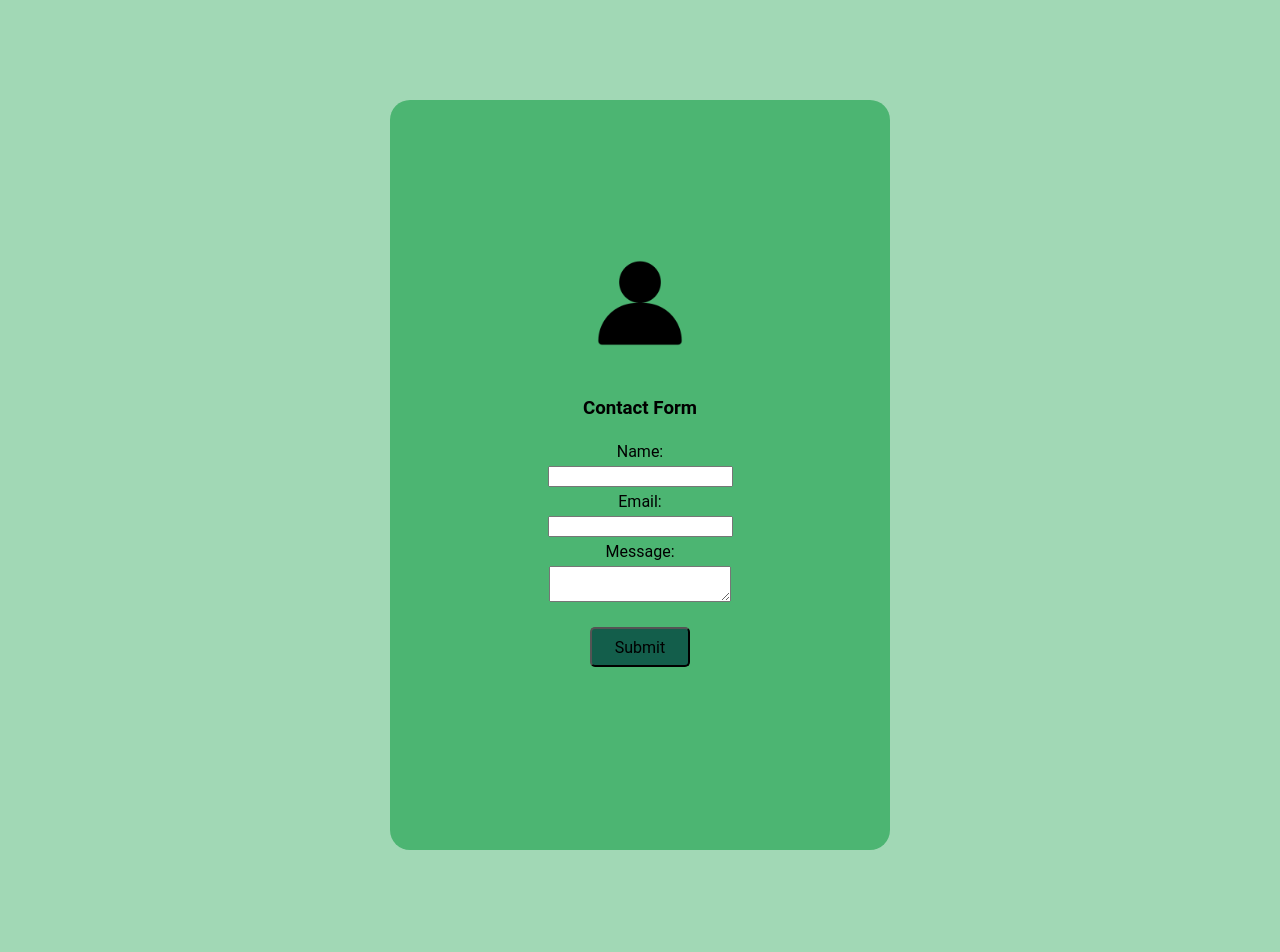
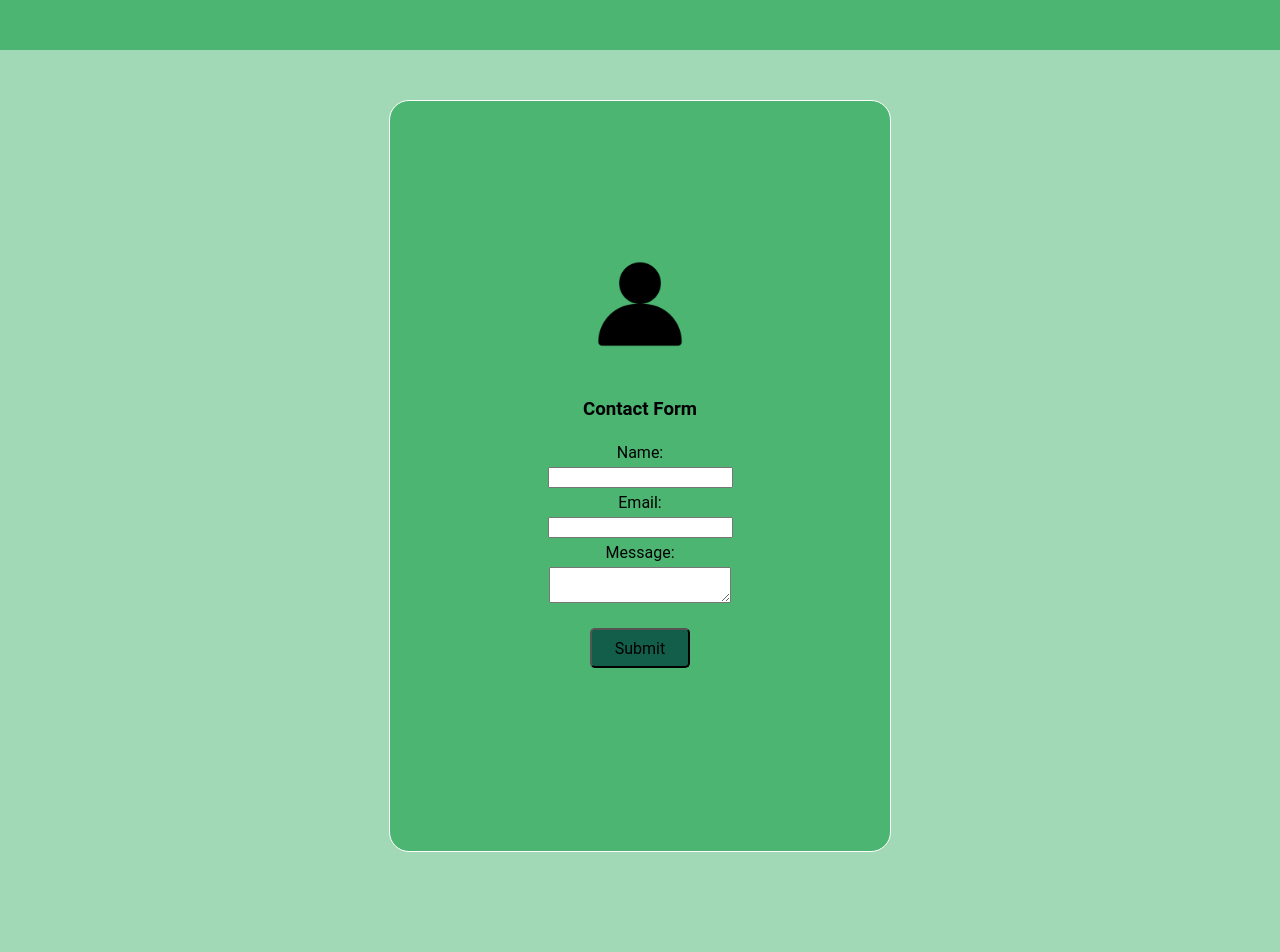
Before and after one commit to mujahidlimpaomarohombsar-ops/TasksProjects, a PHP site: page / in a window 1280 px wide. Before the commit the page ends 850 px from the top, so only its background shows below. Run offline with PHP 8.4, Linux system fonts and the light colour scheme.

Commit message:
Add files via upload

```diff
--- a/Simple Contact Form/CSS/styles.css
+++ b/Simple Contact Form/CSS/styles.css
@@ -1,5 +1,17 @@
 body {
   background-color: #A1D8B5;
+}
+body .navBar {
+  position: fixed;
+  top: 0;
+  left: 0;
+  width: 100%;
+  height: 50px;
+  padding: 0;
+  margin: auto;
+  overflow: hidden;
+  background-color: #4CB572;
+  z-index: 1000;
 }
 body .contactForm {
   width: 400px;
@@ -7,7 +19,7 @@ body .contactForm {
   padding: 50px;
   padding-top: 20px;
   border-radius: 20px;
-  border: 0px;
+  border: 1px solid #ffffff;
   margin: 100px auto;
   display: flex;
   flex-direction: column;
--- a/Simple Contact Form/CSS/styles.scss
+++ b/Simple Contact Form/CSS/styles.scss
@@ -1,9 +1,12 @@
+//primary colors
+$box-color: #4CB572;
+$bg-color: #A1D8B5;
+$box-border-color: #ffffff;
 
 //box settings
 $font-family: roboto, sans-serif;
 $fontsize: 16px;
 $align: center;
-$bg-color: #4CB572;
 $form-width: 400px;
 $form-height: 680px;
 $form-padding: 50px;
@@ -12,7 +15,7 @@ $form-border-radius: 20px;
 $form-margin: 100px auto;
 
 //image options
-$image: center;
+ $image: center;
 
 //button options
 $button-width: 100px;
@@ -20,32 +23,48 @@ $button-height: 40px;
 $button-border-radius: 5px;
 $button-margin-top: 20px;
 $button-background-color: #135E4B;
+$button-hover-color: #348168;
 $cursor: pointer;
 
 
 
 body {
 
-    background-color: #A1D8B5;
+    background-color: $bg-color;
+
+    .navBar {
+            position: fixed;
+            top: 0;
+            left: 0;
+            width: 100%;
+            height: 50px;
+            padding: 0;
+            margin:auto;
+            overflow: hidden;
+            background-color: $box-color;
+            z-index: 1000;
+
+}
     .contactForm {
             width: $form-width;
             height: $form-height;
             padding: $form-padding;
             padding-top: $form-padding-top;
             border-radius: $form-border-radius;
-            border: 0px;
+            border: 1px solid $box-border-color;
             margin: $form-margin;
+
             display: flex;
             flex-direction: column;
             align-items: center;
             justify-content: center;
+
             font-family: $font-family;
             font-size: $fontsize;
+            text-align: $align;
 
-            text-align: $align;
             row-gap: 5px;
-
-            background-color: $bg-color;
+            background-color: $box-color;
 
 
   }
@@ -69,6 +88,6 @@ body {
 
     }
     button.submit:hover {
-        background-color: #348168;
+        background-color: $button-hover-color;
     }
 }
--- a/Simple Contact Form/index.html
+++ b/Simple Contact Form/index.html
@@ -8,27 +8,27 @@
     <link rel="stylesheet" href="CSS/styles.css">
 </head>
 
-
     <body>
 
+        <header class="navBar" id="navbar"></header>
 
-        <form class="contactForm">
+        <form class="contactForm" name="myForm">
 
             <img src="images/contact.png" alt="Contact Us" class="contact-image">
-            <h3>Contact Form</h3>
-
+            <h3 id="formHeading">Contact Form</h3>
 
             <label for="name">Name:</label>
-            <input type="text" id="name" name="name" required>
+            <input type="text" id="name" name="name">
 
             <label for="email">Email:</label>
-            <input type="email" id="email" name="email" required>
+            <input type="email" id="email" name="email">
 
             <label for="message">Message:</label>
-            <textarea id="message" name="message" required></textarea>
+            <textarea id="message" name="message"></textarea>
 
             <button type="submit" class="submit">Submit</button>
 
         </form>
-
+        <script src="Javascript/script.js"></script>
     </body>
+</html>
```
Also changed, not shown: Simple Contact Form/Javascript/script.js (+55 -0 lines), 1 other file.
